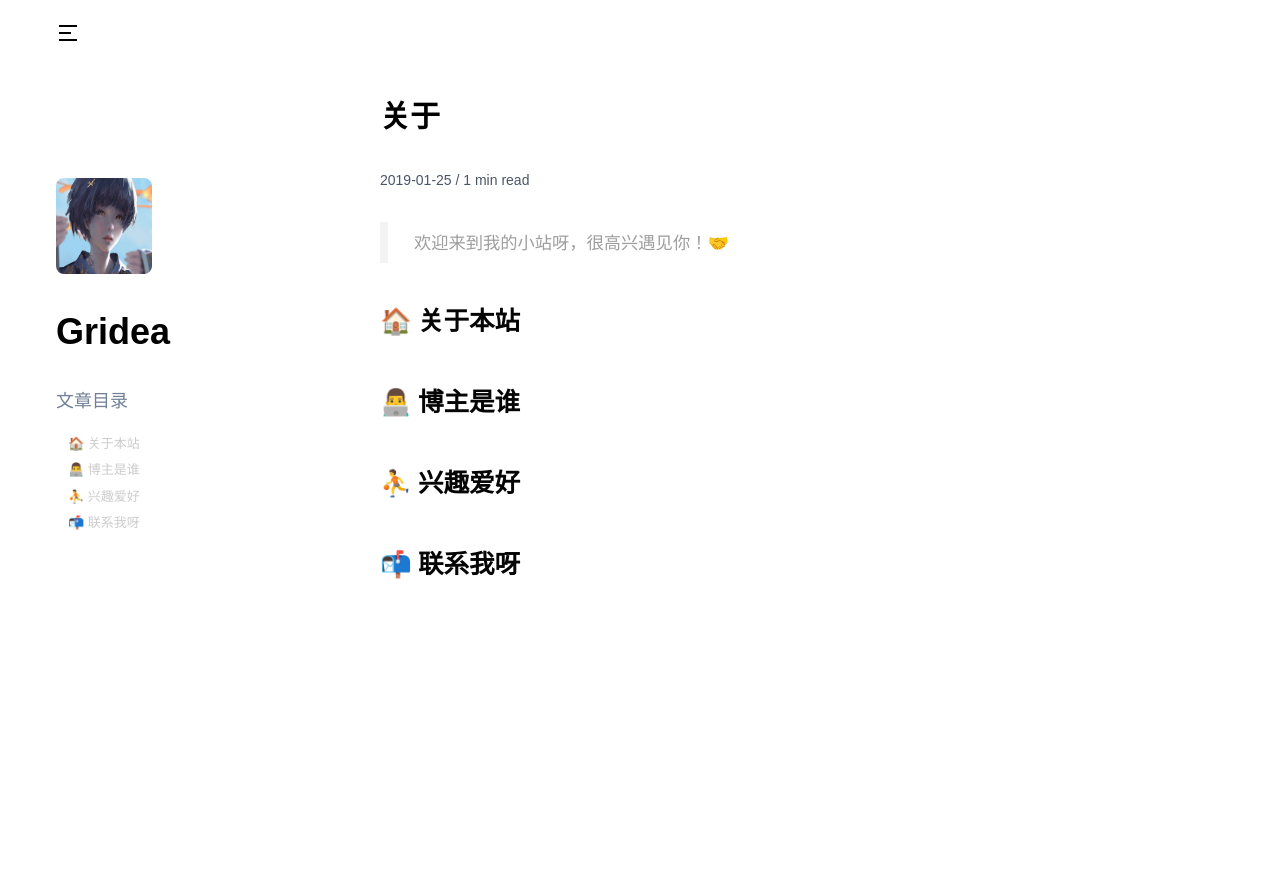
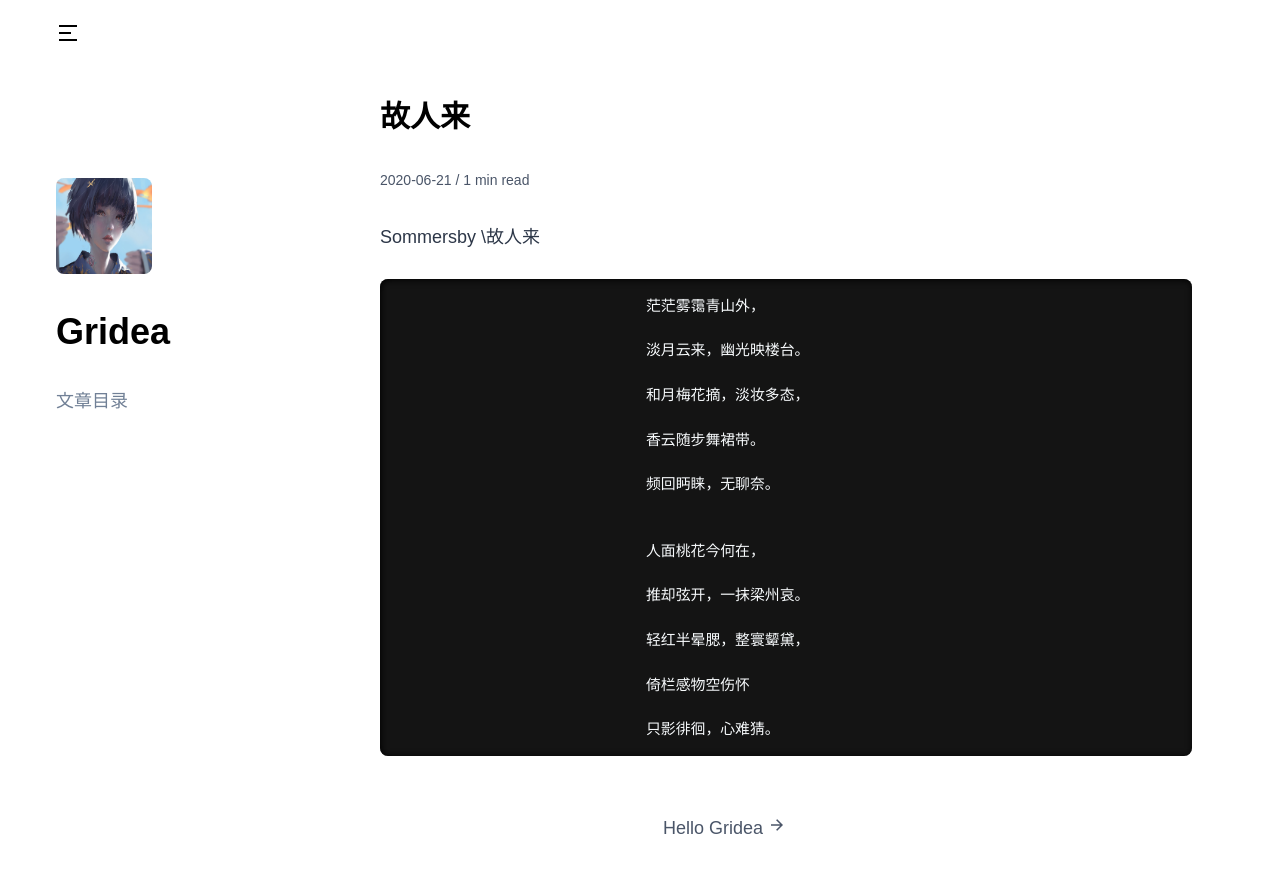
Before and after one commit to shisuiyi/Shisuiyi.github.io, a plain HTML site: page post/gu-ren-lai/index.html in a window 1280 px wide. Before the commit the page ends 800 px from the top, so only its background shows below. Drawn offline with nearby package versions, Linux system fonts and the light colour scheme; a web font is replaced by a local one.

Commit message:
update from gridea: 2020-06-21 15:21:05

```diff
--- a/post/about/index.html
+++ b/post/gu-ren-lai/index.html
@@ -4,7 +4,7 @@
 <meta name="viewport" content="width=device-width, initial-scale=1" />
 <title>Gridea</title>
 <meta name="description" content="温故而知新" />
-<link rel="shortcut icon" href="https://Shisuiyi.github.io/favicon.ico?v=1592723481780">
+<link rel="shortcut icon" href="https://Shisuiyi.github.io/favicon.ico?v=1592724054634">
 <link rel="stylesheet" href="https://cdnjs.cloudflare.com/ajax/libs/KaTeX/0.10.0/katex.min.css">
 <link href="https://cdn.jsdelivr.net/npm/remixicon@2.3.0/fonts/remixicon.css" rel="stylesheet">
 <link rel="stylesheet" href="https://fonts.googleapis.com/css?family=Droid+Serif:400,700">
@@ -23,7 +23,7 @@
       <div class="flex lg:block p-4 lg:px-0 items-center fixed lg:static lg:block top-0 right-0 left-0 bg-white z-50">
         <i class="ri-menu-2-line lg:mt-4 text-2xl cursor-pointer animated fadeIn" onclick="openMenu()"></i>
         <a href="https://Shisuiyi.github.io">
-          <img class="animated fadeInLeft avatar rounded-lg mx-4 lg:mt-32 lg:mx-0 mt-0 lg:w-24 lg:h-24 w-12 w-12" src="https://Shisuiyi.github.io/images/avatar.png?v=1592723481780" alt="">
+          <img class="animated fadeInLeft avatar rounded-lg mx-4 lg:mt-32 lg:mx-0 mt-0 lg:w-24 lg:h-24 w-12 w-12" src="https://Shisuiyi.github.io/images/avatar.png?v=1592724054634" alt="">
         </a>
         <h1 class="animated fadeInLeft lg:text-4xl font-extrabold lg:mt-8 mt-0 text-xl" style="animation-delay: 0.2s">Gridea</h1>
       </div>
@@ -33,16 +33,6 @@
             文章目录
           </p>
           <div class="toc-container hidden lg:block">
-            <ul class="markdownIt-TOC">
-<li>
-<ul>
-<li><a href="#%E5%85%B3%E4%BA%8E%E6%9C%AC%E7%AB%99">🏠 关于本站</a></li>
-<li><a href="#%E5%8D%9A%E4%B8%BB%E6%98%AF%E8%B0%81">👨‍💻 博主是谁</a></li>
-<li><a href="#%E5%85%B4%E8%B6%A3%E7%88%B1%E5%A5%BD">⛹ 兴趣爱好</a></li>
-<li><a href="#%E8%81%94%E7%B3%BB%E6%88%91%E5%91%80">📬 联系我呀</a></li>
-</ul>
-</li>
-</ul>
 
           </div>
         </div>
@@ -88,19 +78,34 @@
 <div class="mask" onclick="closeMenu()">
 </div>
       <div class="content-wrapper py-32 lg:p-8 lg:w-3/4 post-detail animated fadeIn">
-        <h1 class="text-3xl font-bold lg:mt-16">关于</h1>
+        <h1 class="text-3xl font-bold lg:mt-16">故人来</h1>
         <div class="text-sm text-gray-700 lg:my-8">
-          2019-01-25 / 1 min read
+          2020-06-21 / 1 min read
         </div>
 
         <div class="post-content yue">
-          <blockquote>
-<p>欢迎来到我的小站呀，很高兴遇见你！🤝</p>
-</blockquote>
-<h2 id="关于本站">🏠 关于本站</h2>
-<h2 id="博主是谁">👨‍💻 博主是谁</h2>
-<h2 id="兴趣爱好">⛹ 兴趣爱好</h2>
-<h2 id="联系我呀">📬 联系我呀</h2>
+          <p>Sommersby \故人来</p>
+<pre><code>                            茫茫雾霭青山外，
+
+                            淡月云来，幽光映楼台。
+
+                            和月梅花摘，淡妆多态，
+
+                            香云随步舞裙带。
+
+                            频回眄睐，无聊奈。
+
+
+                            人面桃花今何在，
+
+                            推却弦开，一抹梁州哀。
+
+                            轻红半晕腮，整寰颦黛，
+
+                            倚栏感物空伤怀
+
+                            只影徘徊，心难猜。
+</code></pre>
 
         </div>
 
@@ -110,6 +115,15 @@
         <div class="flex justify-between py-8">
 
 
+
+            <div class="next-post">
+              <a href="https://Shisuiyi.github.io/post/hello-gridea/">
+                <h3 class="post-title">
+                  Hello Gridea
+                  <i class="ri-arrow-right-line"></i>
+                </h3>
+              </a>
+            </div>
 
         </div>
 
```
Also changed, not shown: archives/index.html (+21 -2 lines), atom.xml (+31 -1 lines), index.html (+15 -2 lines), post/hello-gridea/index.html (+11 -2 lines), tag/4PlsPp4Fz/index.html (+2 -2 lines), tags/index.html (+2 -2 lines), favicon.ico, 1 other file.
